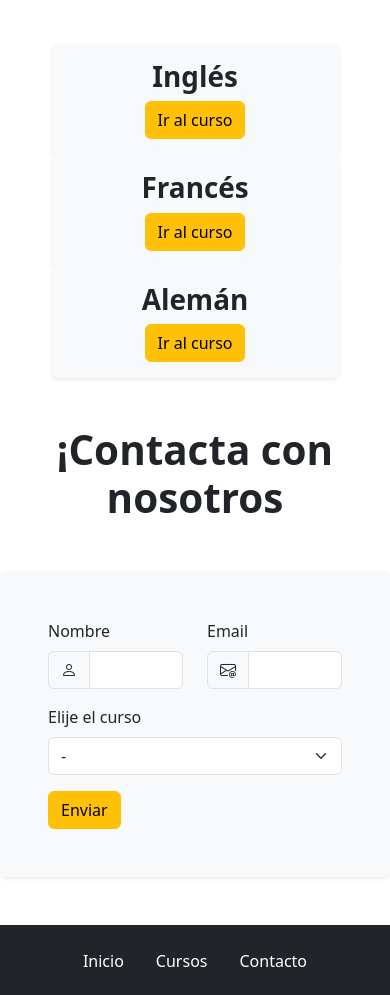
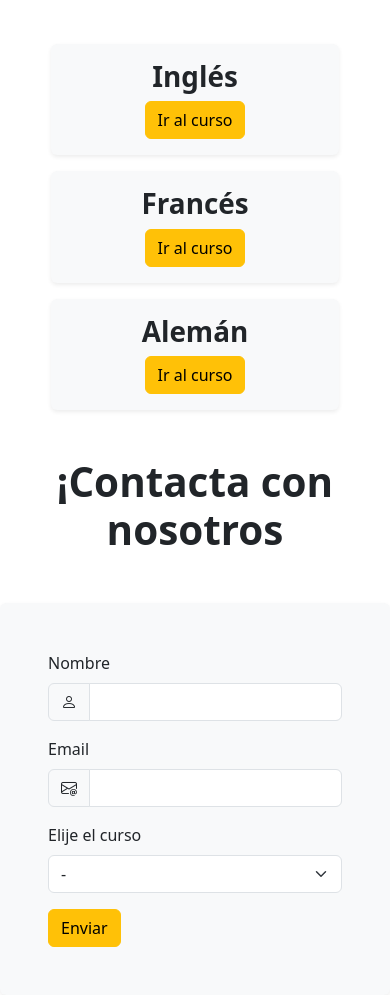
Before and after one commit to zayravillar/Ejercicio-17, a plain HTML site: page index.html in a window 390 px wide. Shown: the part 405-1400 px from the top of the page. Drawn offline with nearby package versions, Linux system fonts and the light colour scheme.

Commit message:
Ajuste responsive

```diff
--- a/index.html
+++ b/index.html
@@ -45,7 +45,7 @@
         <section id="cursos">
             <h2 class="display-2 text-center my-5 fw-semibold">Cursos</h2>
             <div class="container">
-                <div class="row">
+                <div class="row row-cols-1 row-cols-md-2 row-cols-lg-3 g-3 justify-content-center">
                     <div class="col">
                         <div class="card size-card border-0 shadow-sm bg-light mx-auto">
                             <div class="card-body text-center">
@@ -77,7 +77,7 @@
             <h2 class="display-2 text-center my-5 fw-semibold">¡Contacta con nosotros</h2>
             <div class="container bg-light p-5 rounded shadow-sm">
                 <form action="form.php" method="post">
-                    <div class="row">
+                    <div class="row row-cols-1 row-cols-md-2 g-3">
                         <div class="col">
                             <label for="nombre" class="form-label">Nombre</label>
                             <div class="input-group">
@@ -92,6 +92,7 @@
                                 <input type="email" class="form-control" id="email" name="email">
                             </div>
                         </div>
+                    </div>
                     <div class="mt-3">
                         <label for="curso" class="form-label">Elije el curso</label>
                         <select name="curso" id="curso" class="form-select">
@@ -104,9 +105,7 @@
                     <div class="mt-3">
                         <input type="submit" value="Enviar" class="btn btn-warning">
                     </div>
-                    </div>
                 </form>
-
             </div>
         </section>
     </main>
```
Lines whose indentation alone changed are shown as unchanged.
